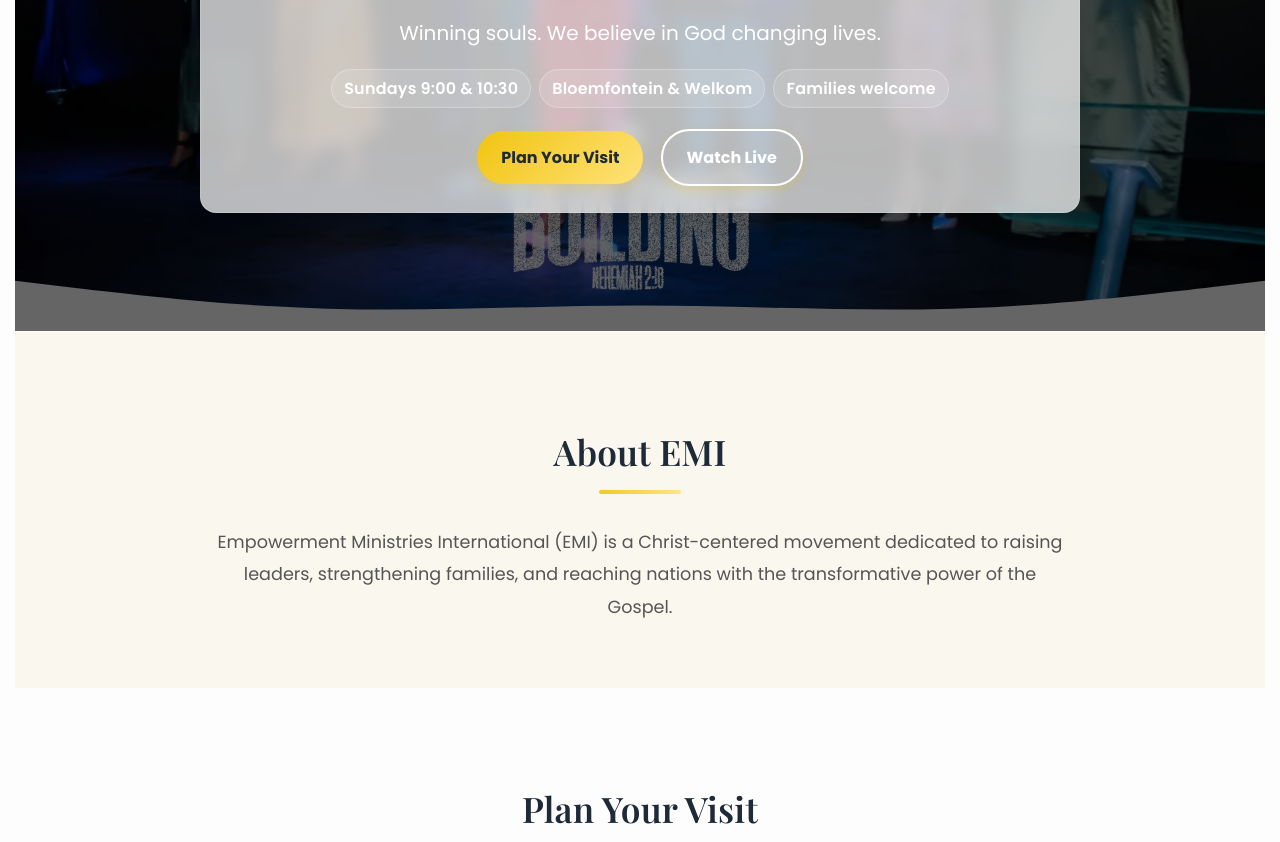
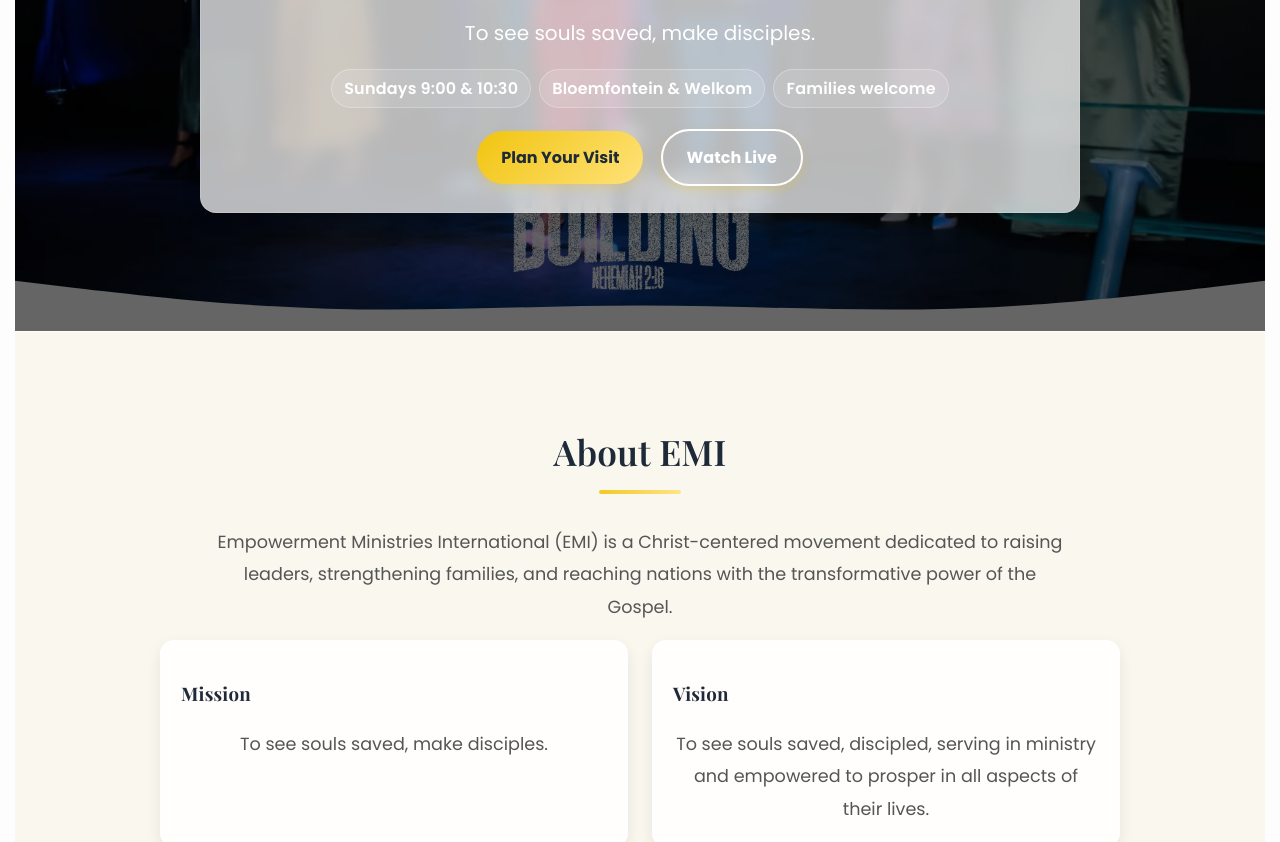
Before and after one commit to NEO-SEHLOHO/emi_website, a plain HTML site: page index.html in a window 1280 px wide. Shown: the part 458-1300 px from the top of the page. Drawn offline with nearby package versions, Linux system fonts and the light colour scheme.

Commit message:
Add files via upload

```diff
--- a/index.html
+++ b/index.html
@@ -54,7 +54,7 @@
   <section class="hero" id="hero" role="banner" aria-label="Welcome">
     <div class="hero-content on-dark">
       <h1>Empowerment Ministries International</h1>
-      <p>Winning souls. We believe in God changing lives.</p>
+      <p>To see souls saved, make disciples.</p>
       <ul class="hero-chips">
         <li>Sundays 9:00 & 10:30</li>
         <li>Bloemfontein & Welkom</li>
@@ -76,6 +76,16 @@
     <p>
       Empowerment Ministries International (EMI) is a Christ-centered movement dedicated to raising leaders, strengthening families, and reaching nations with the transformative power of the Gospel.
     </p>
+    <div class="visit-grid container" style="margin-top:1rem;">
+      <div class="card">
+        <h3>Mission</h3>
+        <p class="muted">To see souls saved, make disciples.</p>
+      </div>
+      <div class="card">
+        <h3>Vision</h3>
+        <p class="muted">To see souls saved, discipled, serving in ministry and empowered to prosper in all aspects of their lives.</p>
+      </div>
+    </div>
   </section>
 
   <!-- Visit -->
```
